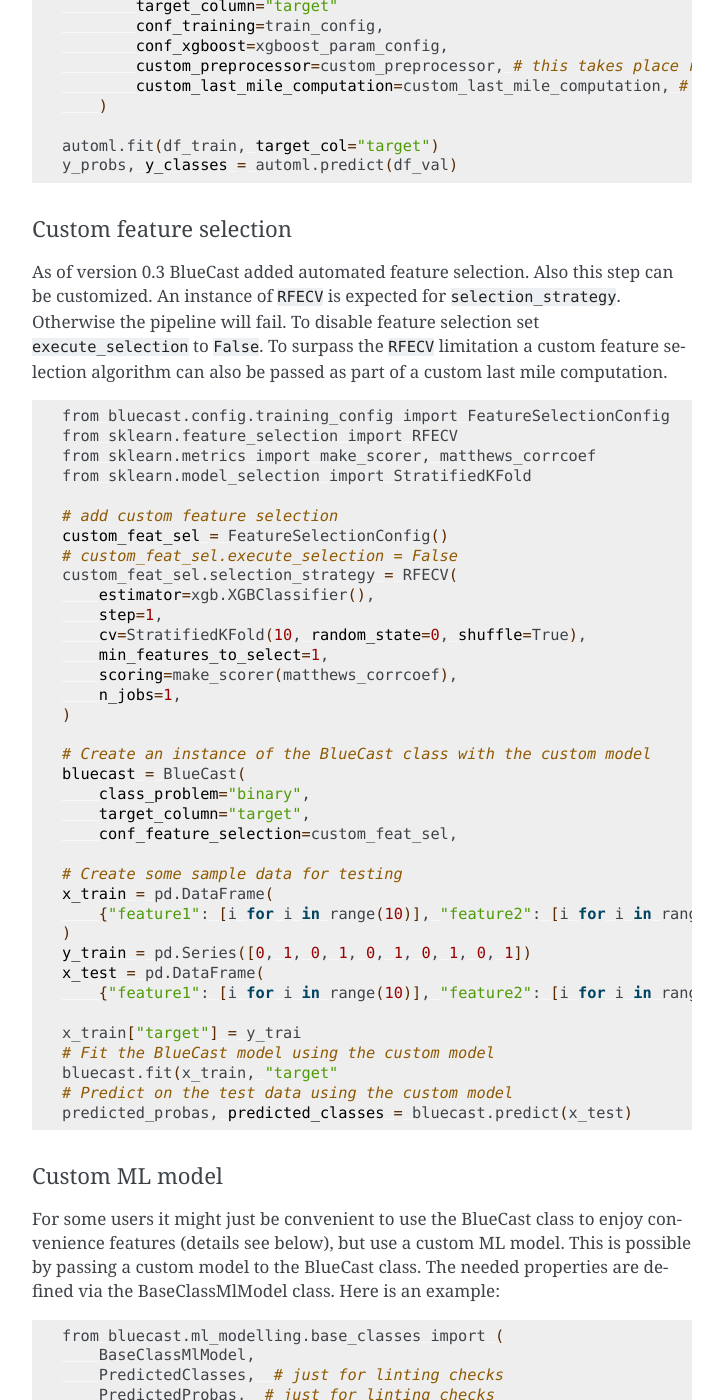
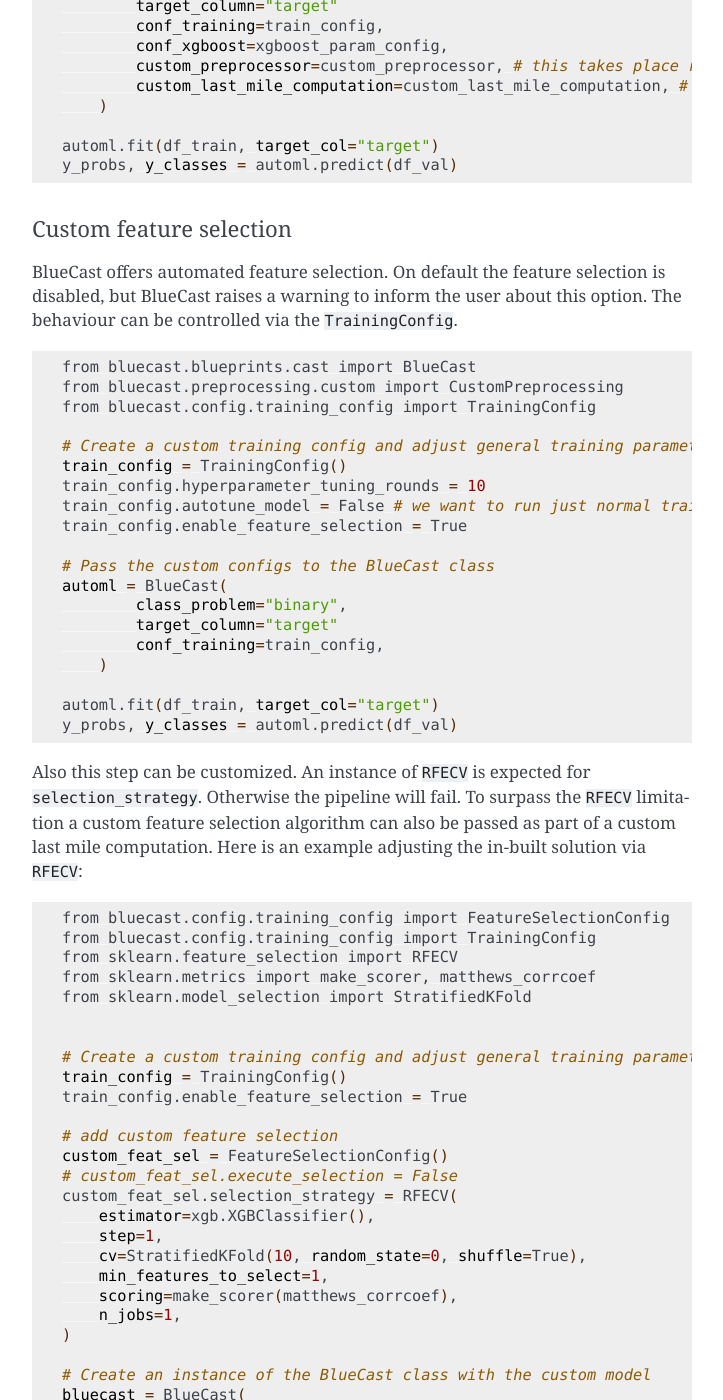
Before and after one commit to ThomasMeissnerDS/BlueCast, a Sphinx documentation site: the page built from docs/source/index.md, in a window 1280 px wide and 1400 px high, scrolled down 4642 px. Shown: the whole window, without its empty margins (388-1111 px from the left). Built offline with Sphinx 7.4.7, drawn with Linux system fonts in a browser that asks for light colours; some of the changed text lies outside the part shown.

Commit message:
Re-work feature selection. Disable on default, but warn about missing feature selection

````diff
--- a/docs/source/index.md
+++ b/docs/source/index.md
@@ -240,17 +240,49 @@
 
 #### Custom feature selection
 
-As of version 0.3 BlueCast added automated feature selection. Also this
-step can be customized. An instance of `RFECV` is expected for `selection_strategy`.
-Otherwise the pipeline will fail. To disable feature selection set `execute_selection`
-to `False`. To surpass the `RFECV` limitation a custom feature selection algorithm
-can also be passed as part of a custom last mile computation.
+BlueCast offers automated feature selection. On default the feature
+selection is disabled, but BlueCast raises a warning to inform the
+user about this option. The behaviour can be controlled via the
+`TrainingConfig`.
+
+```sh
+from bluecast.blueprints.cast import BlueCast
+from bluecast.preprocessing.custom import CustomPreprocessing
+from bluecast.config.training_config import TrainingConfig
+
+# Create a custom training config and adjust general training parameters
+train_config = TrainingConfig()
+train_config.hyperparameter_tuning_rounds = 10
+train_config.autotune_model = False # we want to run just normal training, no hyperparameter tuning
+train_config.enable_feature_selection = True
+
+# Pass the custom configs to the BlueCast class
+automl = BlueCast(
+        class_problem="binary",
+        target_column="target"
+        conf_training=train_config,
+    )
+
+automl.fit(df_train, target_col="target")
+y_probs, y_classes = automl.predict(df_val)
+```
+
+Also this step can be customized. An instance of `RFECV` is expected for `selection_strategy`.
+Otherwise the pipeline will fail. To surpass the `RFECV` limitation a custom feature
+selection algorithm can also be passed as part of a custom last mile computation.
+Here is an example adjusting the in-built solution via `RFECV`:
 
 ```sh
 from bluecast.config.training_config import FeatureSelectionConfig
+from bluecast.config.training_config import TrainingConfig
 from sklearn.feature_selection import RFECV
 from sklearn.metrics import make_scorer, matthews_corrcoef
 from sklearn.model_selection import StratifiedKFold
+
+
+# Create a custom training config and adjust general training parameters
+train_config = TrainingConfig()
+train_config.enable_feature_selection = True
 
 # add custom feature selection
 custom_feat_sel = FeatureSelectionConfig()
@@ -269,6 +301,7 @@
     class_problem="binary",
     target_column="target",
     conf_feature_selection=custom_feat_sel,
+    conf_training=train_config,
 
 # Create some sample data for testing
 x_train = pd.DataFrame(
--- a/pyproject.toml
+++ b/pyproject.toml
@@ -1,6 +1,6 @@
 [tool.poetry]
 name = "bluecast"
-version = "0.3.1"
+version = "0.4"
 description = "A lightweight and fast automl framework"
 authors = ["Thomas Meißner <meissnercorporation@gmx.de>"]
 license = "GPL-3.0-only"
````
Also changed, not shown: README.md (+38 -5 lines), 8 other files.
